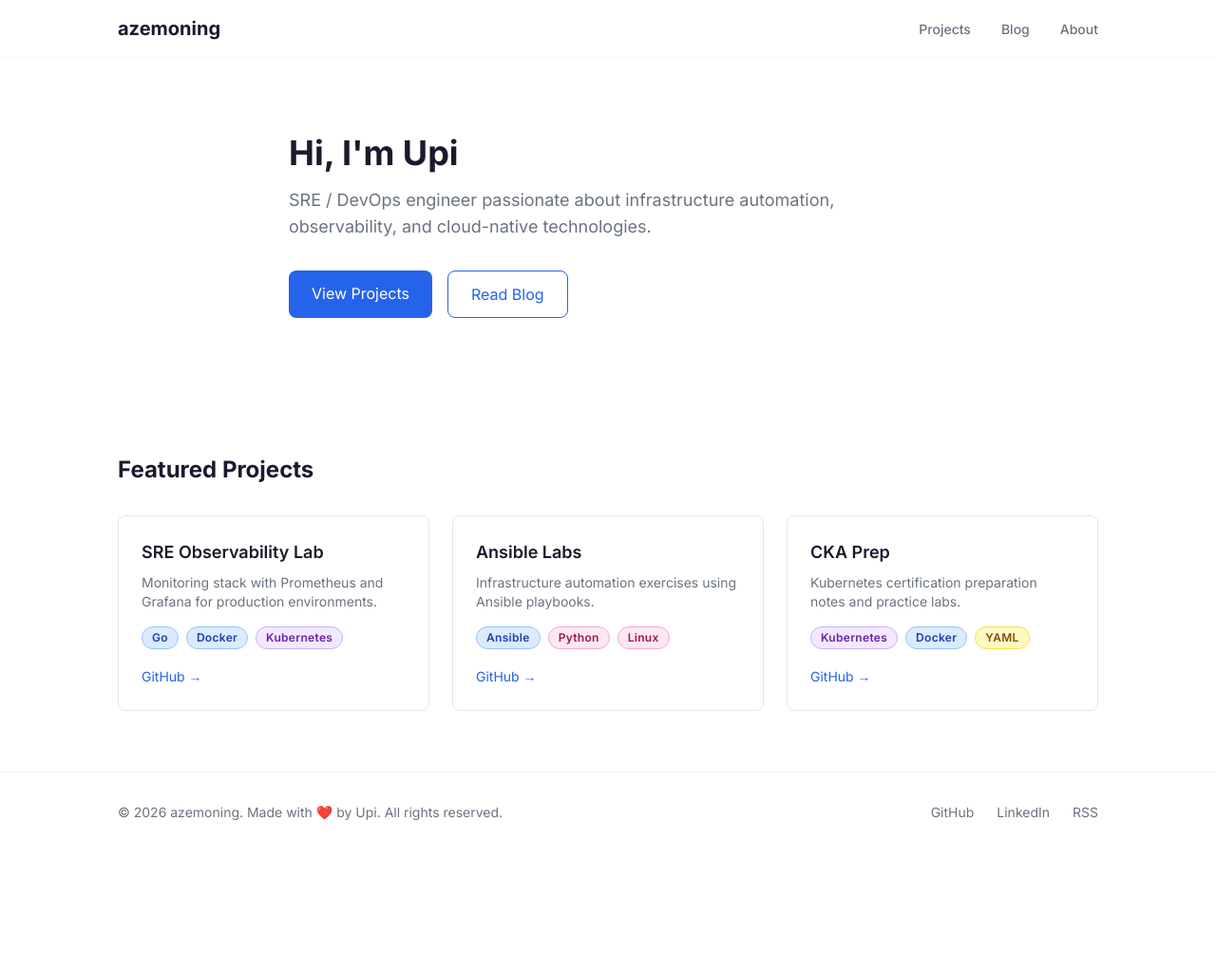
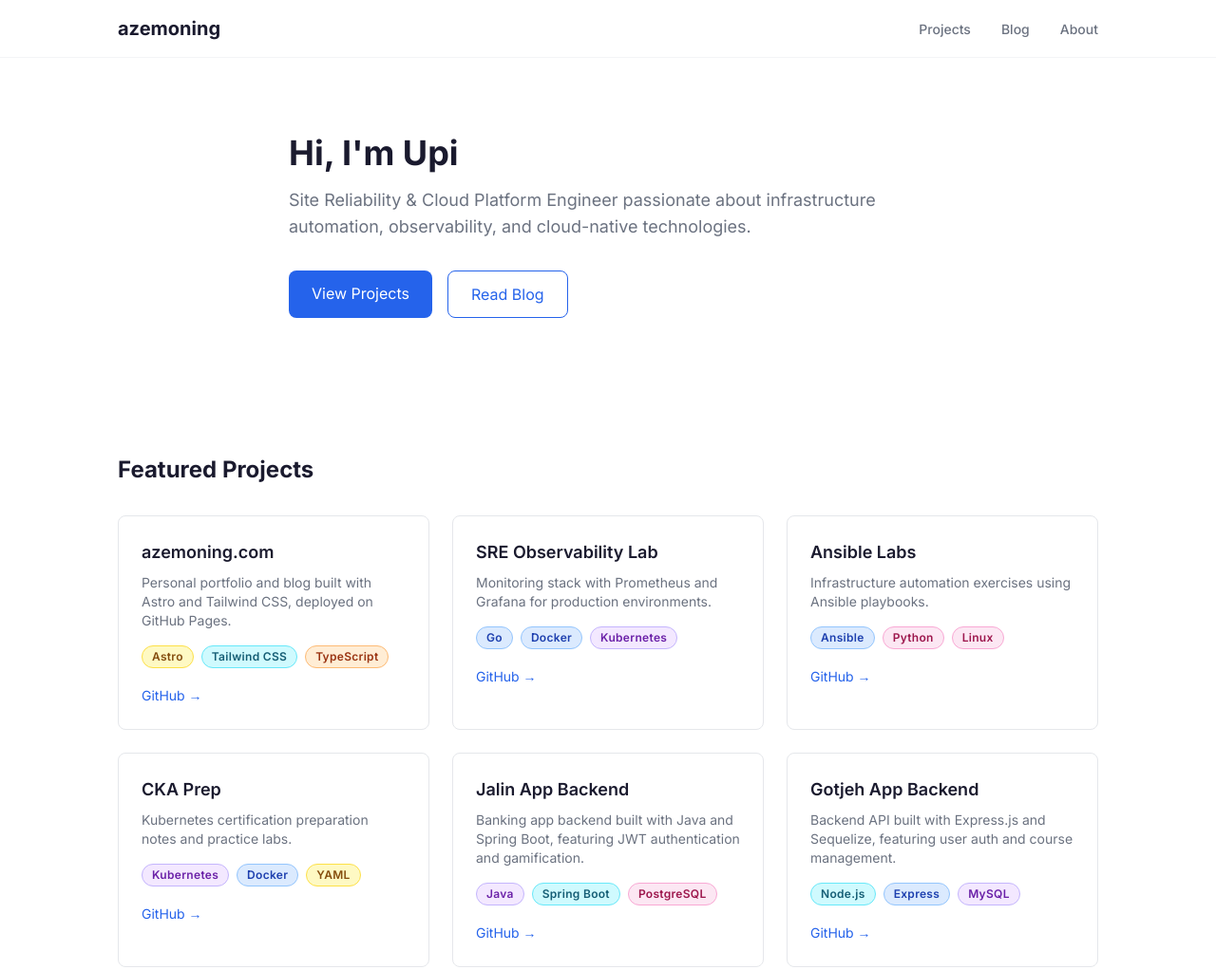
Before and after one commit to azemoning/azemoning.com, an Astro site: page / in a window 1280 px wide. Shown: the top 1022 px of the page at 95% size. Before the commit the page ends 898 px from the top, so only its background shows below. Built offline with nearby package versions, Linux system fonts and the light colour scheme; Astro itself is replaced by a stand-in of ours.

Commit message:
Sync homepage with about page, fix featured projects
- Homepage subtitle: 'Site Reliability & Cloud Platform Engineer' (matches about)
- About page: 'Taught Linux, DevOps, Kubernetes (handling project sometimes)'
- Removed .slice(0, 3) limit on featured projects (show all 6)
- Synced projects.json from content repo

```diff
--- a/src/data/projects.json
+++ b/src/data/projects.json
@@ -1,4 +1,11 @@
 [
+  {
+    "title": "azemoning.com",
+    "description": "Personal portfolio and blog built with Astro and Tailwind CSS, deployed on GitHub Pages.",
+    "tags": ["Astro", "Tailwind CSS", "TypeScript"],
+    "github": "https://github.com/azemoning/azemoning.com",
+    "featured": true
+  },
   {
     "title": "SRE Observability Lab",
     "description": "Monitoring stack with Prometheus and Grafana for production environments.",
@@ -19,5 +26,19 @@
     "tags": ["Kubernetes", "Docker", "YAML"],
     "github": "https://github.com/azemoning/cka",
     "featured": true
+  },
+  {
+    "title": "Jalin App Backend",
+    "description": "Banking app backend built with Java and Spring Boot, featuring JWT authentication and gamification.",
+    "tags": ["Java", "Spring Boot", "PostgreSQL"],
+    "github": "https://github.com/azemoning/jalin-app-backend",
+    "featured": true
+  },
+  {
+    "title": "Gotjeh App Backend",
+    "description": "Backend API built with Express.js and Sequelize, featuring user auth and course management.",
+    "tags": ["Node.js", "Express", "MySQL"],
+    "github": "https://github.com/azemoning/gotjeh-app-backend",
+    "featured": true
   }
 ]
--- a/src/pages/about.astro
+++ b/src/pages/about.astro
@@ -41,18 +41,18 @@ const experience = [
     company: 'Nacita Training Center',
     period: 'Nov 2019 – Nov 2023',
     highlights: [
-      'Taught Linux, DevOps, and cloud to working professionals',
+      'Taught Linux, DevOps, Kubernetes (handling project sometimes)',
       'Learned that if you can\'t explain it simply, you don\'t understand it well enough',
     ]
   },
 ];
 ---
 
-<BaseLayout title="About" description="About Ahmad Saufi Maulana - Site Reliability & Cloud Platform Engineer">
+<BaseLayout title="About" description="About Ahmad Saufi Maulana a.k.a Upi - Site Reliability & Cloud Platform Engineer">
   <article class="max-w-[720px] mx-auto px-6 py-16">
     <div class="mb-12">
       <h1 class="text-3xl font-bold mb-2">About Me</h1>
-      <p class="text-lg text-accent">Ahmad Saufi Maulana</p>
+      <p class="text-lg text-accent">Ahmad Saufi Maulana a.k.a Upi</p>
       <p class="text-muted">Site Reliability & Cloud Platform Engineer</p>
     </div>
 
--- a/src/pages/index.astro
+++ b/src/pages/index.astro
@@ -3,7 +3,7 @@
 import BaseLayout from '../layouts/BaseLayout.astro';
 import projects from '../data/projects.json';
 
-const featuredProjects = projects.filter(p => p.featured).slice(0, 3);
+const featuredProjects = projects.filter(p => p.featured);
 
 const tagColors = ['blue', 'green', 'purple', 'orange', 'pink', 'cyan', 'red', 'yellow'];
 function getTagColor(tag: string) {
@@ -19,7 +19,7 @@ function getTagColor(tag: string) {
   <section class="max-w-[720px] mx-auto px-6 py-20">
     <h1 class="text-4xl font-bold mb-4">Hi, I'm Upi</h1>
     <p class="text-lg text-muted mb-8">
-      SRE / DevOps engineer passionate about infrastructure automation, observability, and cloud-native technologies.
+      Site Reliability & Cloud Platform Engineer passionate about infrastructure automation, observability, and cloud-native technologies.
     </p>
     <div class="flex gap-4">
       <a href="/projects" class="px-6 py-3 bg-accent text-white rounded-lg hover:bg-accent/90 transition-colors">
```
